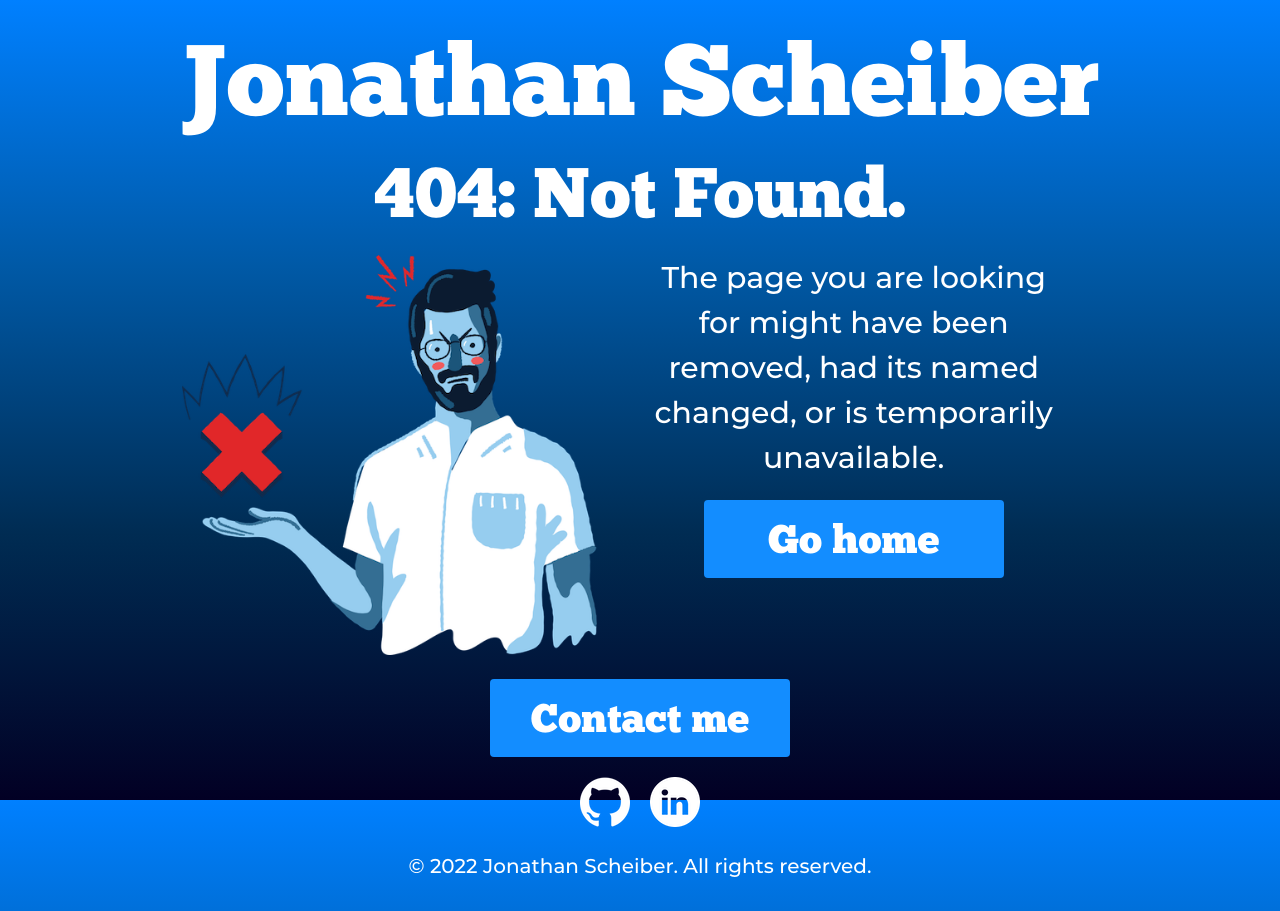
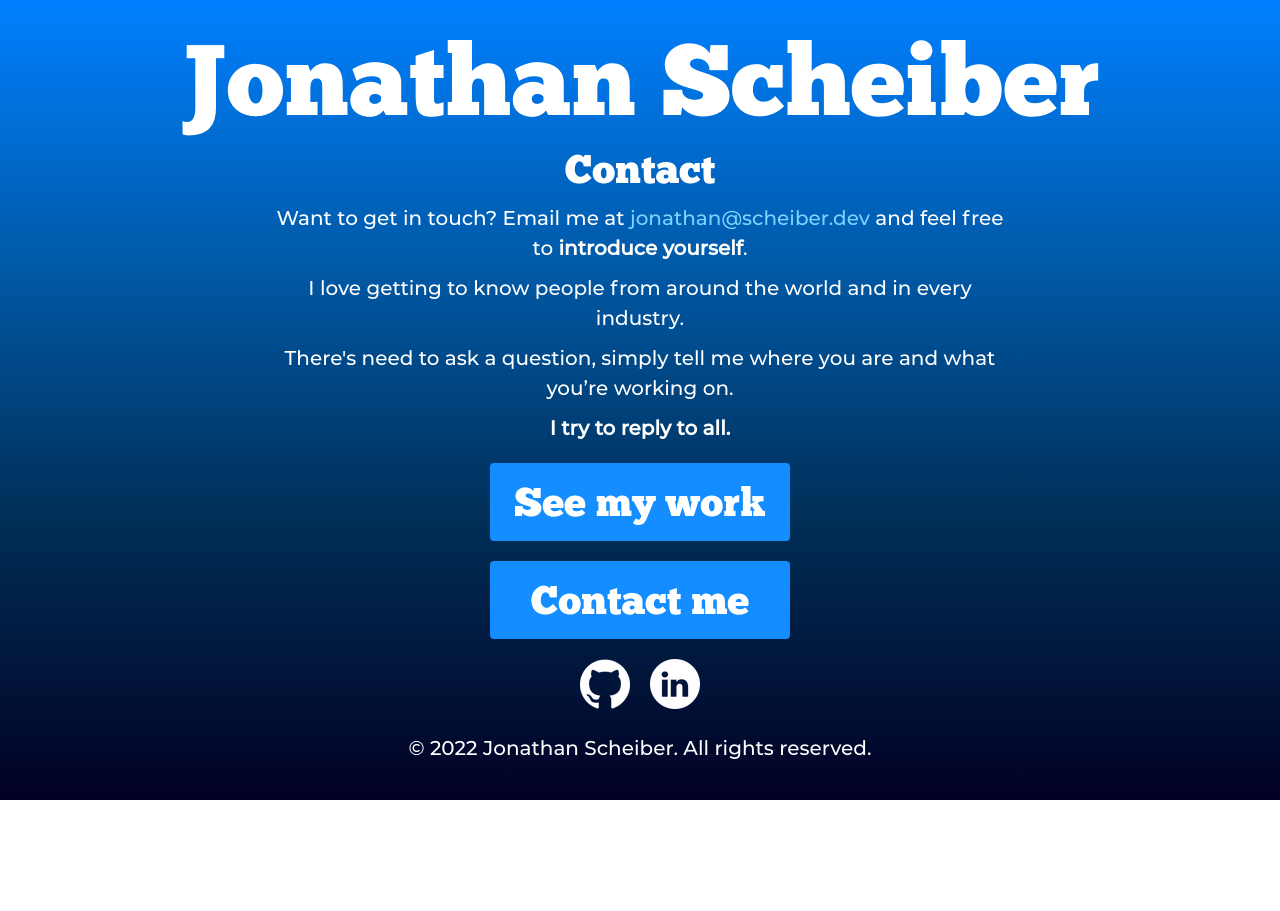
Before and after one commit to scheiber/scheiber.dev, a React (Create React App) app: page /contact in a window 1280 px wide. After the commit the page ends 800 px from the top, so only its background shows below. Built offline with nearby package versions, Linux system fonts and the light colour scheme.

Commit message:
add contact page

```diff
--- a/src/App.css
+++ b/src/App.css
@@ -63,7 +63,7 @@ h1 {
 
 html {
   min-height: 100%;
-  background-color: #000;
+  /* background-color: #000; */
 }
 
 body {
--- a/src/App.js
+++ b/src/App.js
@@ -3,6 +3,8 @@ import { Routes, Route, Navigate } from "react-router-dom";
 import Home from "./pages/Home";
 import About from "./pages/About";
 import Portfolio from "./pages/Portfolio";
+import Contact from "./pages/Contact";
+import Now from "./pages/Now";
 import Affirmations from "./pages/Affirmations";
 import Motivator from "./pages/Motivator";
 import Error from "./pages/Error";
@@ -22,14 +24,26 @@ function App() {
       <Header />
       <Routes>
         <Route path="/" element={<Home />} />
+
+        {/* Pages */}
         <Route path="/about" element={<About />} />
         <Route path="/portfolio" element={<Portfolio />} />
+        <Route path="/contact" element={<Contact />} />
+        <Route path="/now" element={<Now />} />
+
+        {/* Internal Redirects */}
         <Route path="/work" element={<Navigate to="/portfolio" />} />
         <Route path="/projects" element={<Navigate to="/portfolio" />} />
+
+        {/* External Redirects */}
         <Route path="/github" element={<GitHub />} />
         <Route path="/linkedin" element={<LinkedIn />} />
+
+        {/* Side Projects */}
         <Route path="/affirmations" element={<Affirmations />} />
         <Route path="/motivator" element={<Motivator />} />
+
+        {/* 404 Page */}
         <Route path="*" element={<Error />} />
       </Routes>
       <Footer />
--- a/src/components/Footer.js
+++ b/src/components/Footer.js
@@ -7,7 +7,7 @@ const Footer = () => {
   return (
     <div className="footer">
       <div>
-        <a href="mailto:jonathan@scheiber.dev">
+        <a href="/contact">
           <button className="big-blue-button">Contact me</button>
         </a>
       </div>
--- a/src/pages/About.js
+++ b/src/pages/About.js
@@ -2,7 +2,7 @@ import "./About.css";
 import { HelmetProvider, Helmet } from "react-helmet-async";
 
 const About = () => (
-  <div className="portfolio">
+  <div className="about">
     <HelmetProvider>
       <Helmet>
         <title>Jonathan Scheiber | About</title>
--- /dev/null
+++ b/src/pages/Contact.css
@@ -0,0 +1,19 @@
+.contact-text {
+  margin-left: 20%;
+  margin-right: 20%;
+  font-size: 20px;
+}
+
+@media screen and (min-width: 768px) and (max-width: 1099px) {
+  .contact-text {
+    margin-left: 10%;
+    margin-right: 10%;
+  }
+}
+
+@media (max-width: 767px) {
+  .contact-text {
+    margin-left: 5%;
+    margin-right: 5%;
+  }
+}
--- /dev/null
+++ b/src/pages/Contact.js
@@ -0,0 +1,40 @@
+import "./Contact.css";
+import { HelmetProvider, Helmet } from "react-helmet-async";
+
+const About = () => (
+  <div className="contact">
+    <HelmetProvider>
+      <Helmet>
+        <title>Jonathan Scheiber | Contact</title>
+      </Helmet>
+    </HelmetProvider>
+    <h1 className="title">Contact</h1>
+    <div className="contact-text">
+      <p>
+        Want to get in touch? Email me at{" "}
+        <a href="mailto:jonathan@scheiber.dev">jonathan@scheiber.dev</a> and
+        feel free to <strong>introduce yourself</strong>.
+      </p>
+      <p>
+        I love getting to know people from around the world and in every
+        industry.
+        <p>
+          There's need to ask a question, simply tell me where you are and what
+          you’re working on.
+        </p>
+      </p>
+      <p>
+        <strong>I try to reply to all.</strong>
+      </p>
+    </div>
+    <section>
+      <div>
+        <a href="/portfolio">
+          <button className="big-blue-button">See my work</button>
+        </a>
+      </div>
+    </section>
+  </div>
+);
+
+export default About;
--- /dev/null
+++ b/src/pages/Now.css
@@ -0,0 +1,19 @@
+.now-text {
+  margin-left: 20%;
+  margin-right: 20%;
+  font-size: 20px;
+}
+
+@media screen and (min-width: 768px) and (max-width: 1099px) {
+  .now-text {
+    margin-left: 10%;
+    margin-right: 10%;
+  }
+}
+
+@media (max-width: 767px) {
+  .now-text {
+    margin-left: 5%;
+    margin-right: 5%;
+  }
+}
--- /dev/null
+++ b/src/pages/Now.js
@@ -0,0 +1,25 @@
+import "./Contact.css";
+import { HelmetProvider, Helmet } from "react-helmet-async";
+
+const About = () => (
+  <div className="now">
+    <HelmetProvider>
+      <Helmet>
+        <title>Jonathan Scheiber | Contact</title>
+      </Helmet>
+    </HelmetProvider>
+    <h1 className="title">Now</h1>
+    <div className="now-text">
+      <p>Coming soon.</p>
+    </div>
+    <section>
+      <div>
+        <a href="/portfolio">
+          <button className="big-blue-button">See my work</button>
+        </a>
+      </div>
+    </section>
+  </div>
+);
+
+export default About;
```
